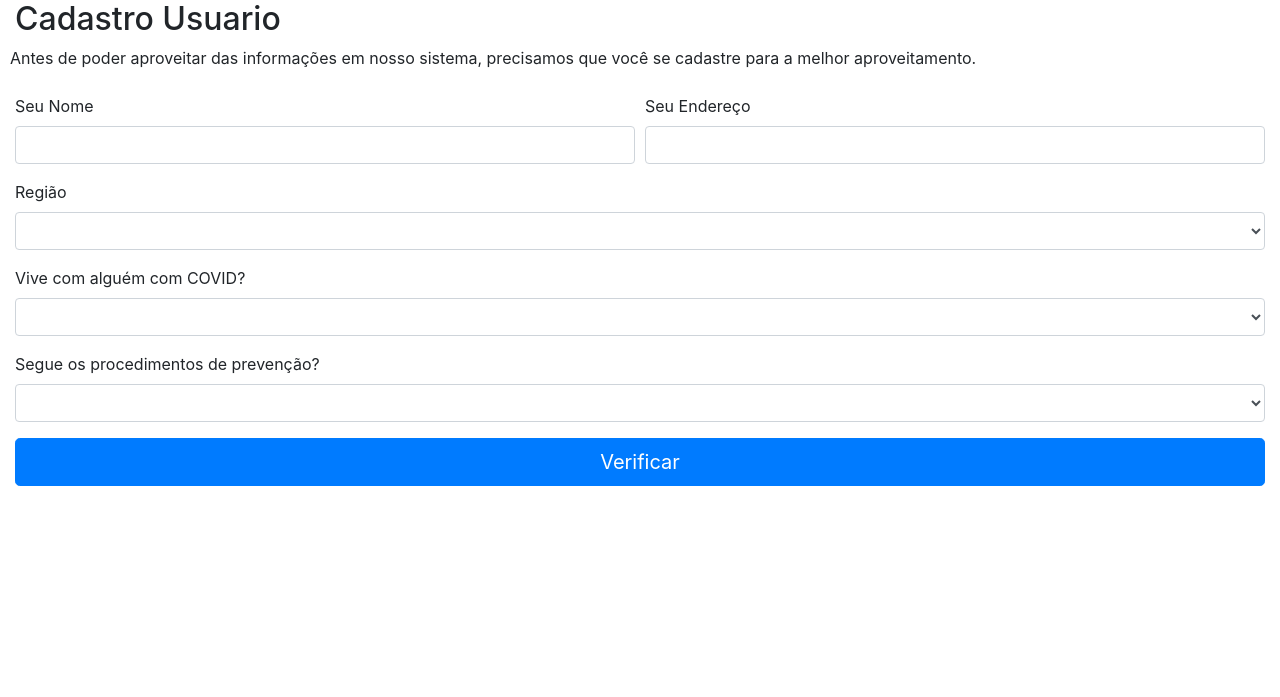
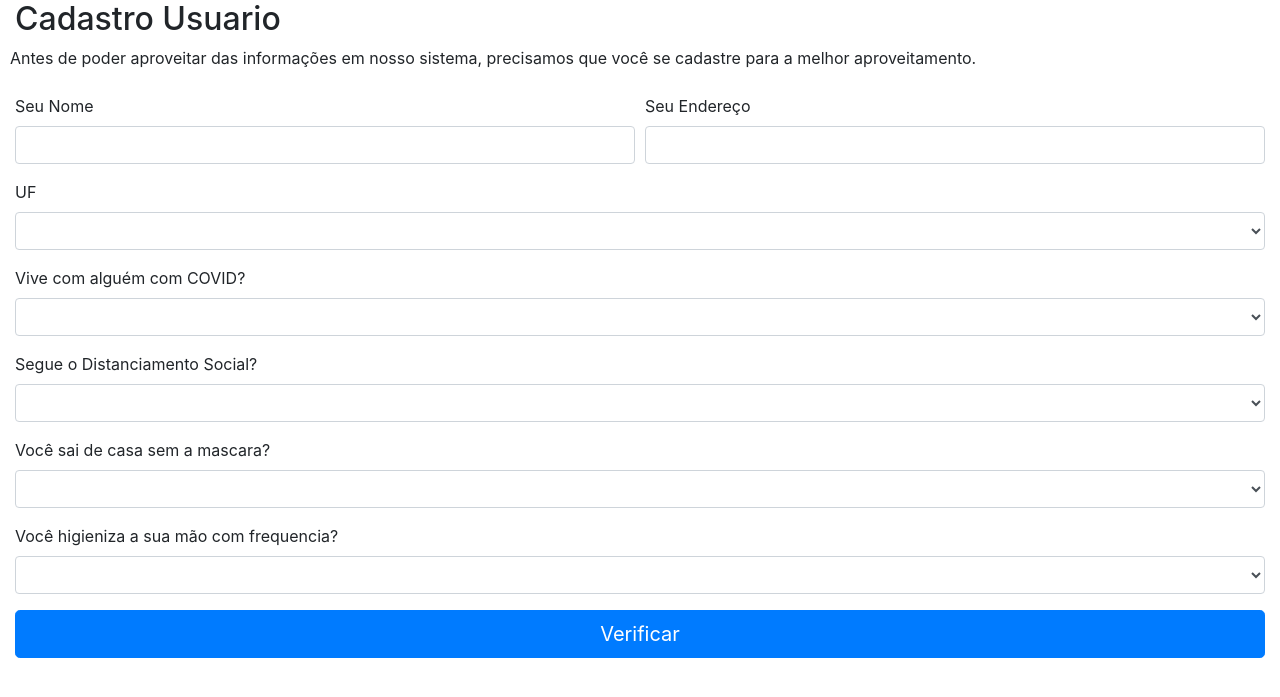
Before and after one commit to shandryll/PPSD_AntiCoronaVirus, a Flask app: page /check_my_situation in a window 1280 px wide. Shown: the part 56-753 px from the top of the page. Run offline with Flask 2, Linux system fonts and the light colour scheme; some libraries are stand-ins or nearby versions.

Commit message:
Desenvolvimento...

```diff
--- a/app.py
+++ b/app.py
@@ -15,6 +15,7 @@ from db.tables import *
 from db.sql import *
 from db.users import *
 from db.centers import *
+from server.log import *
 
 import json
 import requests
@@ -37,6 +38,7 @@ data = data_e_hora_atuais.strftime('%Y%m%d')
 d = data_anterior.strftime("%Y%m%d")
 data_formatada = data_e_hora_atuais.strftime('%d/%m/%Y')
 
+session = None
 
 #----------------------------------------------------------------------------#
 # Controllers
@@ -48,7 +50,7 @@ def home():
 
     r = requests.get(api)
 
-    print('\nLink da API: ', api)
+    gravar('Link da API: '+api)
 
     dados = []
 
@@ -63,6 +65,8 @@ def home():
 
         if(len(reddit_data['data']) == 0):
             api = 'https://covid19-brazil-api.now.sh/api/report/v1/brazil/'+d+'?format=json'
+
+            gravar('Link da API: '+ api)
 
             r = requests.get(api)
 
@@ -130,46 +134,41 @@ def matriz():
         user_covid = request.form["covid"]
         user_prevention = request.form["prevencao"]
 
-        print(
-            '\nNome: ', user_name,
-            '\nEndereco: ', user_addres,
-            '\nRegiao: ', user_region,
-            '\nConvive com alguem infectado? ', user_covid,
-            '\nSegue o padrão de prevenção? ', user_prevention
+        gravar(
+            'Dados informados pelo usuario: '+
+            '\n\tNome: ' + user_name+
+            '\n\tEndereco: ' + user_addres+
+            '\n\tRegiao: '+ user_region+
+            '\n\tConvive com alguem infectado? '+ user_covid+
+            '\n\tSegue o padrão de prevenção? '+ user_prevention
         )
 
         data = [user_name, user_addres, user_region, user_covid, user_prevention]
         user = verify_user(data)
 
-        if user == []:
-            print('\nInserindo usuario')
+        if user == [] and session == None:
+            gravar('Inserindo usuario')
 
             insert_user(data)
-
-            return redirect(url_for('home'))
+            user = verify_situation_user(data)
+           # session = user
+            return render_template('pages/my_situation.html', data = user)
 
         else:
-            print('\nVerificando a situação do usuario ')
+            gravar('Verificando a situação do usuario ')
 
             user = verify_situation_user(data)
 
             for i in user:
-                print('\nUser: ', i)
+                gravar('Dados do User: '+ i)
 
             return render_template('pages/my_situation.html', data = user)
-
-
-# URL para verificar se o Usuario está infectado com o Covid
-@app.route('/my_situation', methods=['GET', 'POST'])
-def my_situation():
-
-
-    return render_template('pages/my_situation.html', data=user)
 
 
 
 @app.route('/centros', methods=['GET', 'POST'])
 def centros():
+    gravar('Buscandos todos os dados de centros medicos')
 
     data = all_centers()
 
--- a/db/tables.py
+++ b/db/tables.py
@@ -1,8 +1,10 @@
 #----------------------------------------------------------------------------#
 # Imports
 #----------------------------------------------------------------------------#
-#from ..server.log import log
+
 import sqlite3
+
+
 #from centers import *
 #import users
 
@@ -67,7 +69,7 @@ def create_table():
         #log.gravar('Comando executado: ', c)
         cursor.execute(c)
 
-    #log.gravar('Tabelas Criadas!')
+    gravar('Tabelas Criadas!')
     initial_data()
     db.close()
 
--- a/templates/forms/cadastro.html
+++ b/templates/forms/cadastro.html
@@ -31,18 +31,14 @@
 
         <div class="form-row">
           <div class="form-group col-md-12">
-            <label for="regiao">Região</label>
-            <select class="form-control" id="regiao" name="regiao" required>
+            <label for="uf">UF</label>
+            <select class="form-control" id="uf" name="uf" required>
               <option></option>
-              <option>Barreiro</option>
-              <option>Centro-Sul</option>
-              <option>Leste</option>
-              <option>Nordeste</option>
-              <option>Noroeste</option>
-              <option>Norte</option>
-              <option>Oeste</option>
-              <option>Pampulha</option>
-              <option>Venda Nova</option>
+              <option>MG</option>
+              <option>RJ</option>
+              <option>SP</option>
+              <option>CE</option>
+              <option>DF</option>
             </select>
           </div>
         </div>
@@ -60,8 +56,30 @@
 
         <div class="form-row">
           <div class="form-group col-md-12">
-            <label for="prevencao">Segue os procedimentos de prevenção?</label>
-            <select class="form-control" id="prevencao" name="prevencao" required>
+            <label for="distanciamento">Segue o Distanciamento Social?</label>
+            <select class="form-control" id="distanciamento" name="distanciamento" required>
+              <option></option>
+              <option>Sim</option>
+              <option>Não</option>
+            </select>
+          </div>
+        </div>
+
+        <div class="form-row">
+          <div class="form-group col-md-12">
+            <label for="sem_mascara">Você sai de casa sem a mascara?</label>
+            <select class="form-control" id="sem_mascara" name="sem_mascara" required>
+              <option></option>
+              <option>Sim</option>
+              <option>Não</option>
+            </select>
+          </div>
+        </div>
+
+        <div class="form-row">
+          <div class="form-group col-md-12">
+            <label for="higiene_mao">Você higieniza a sua mão com frequencia?</label>
+            <select class="form-control" id="higiene_mao" name="higiene_mao" required>
               <option></option>
               <option>Sim</option>
               <option>Não</option>
```
